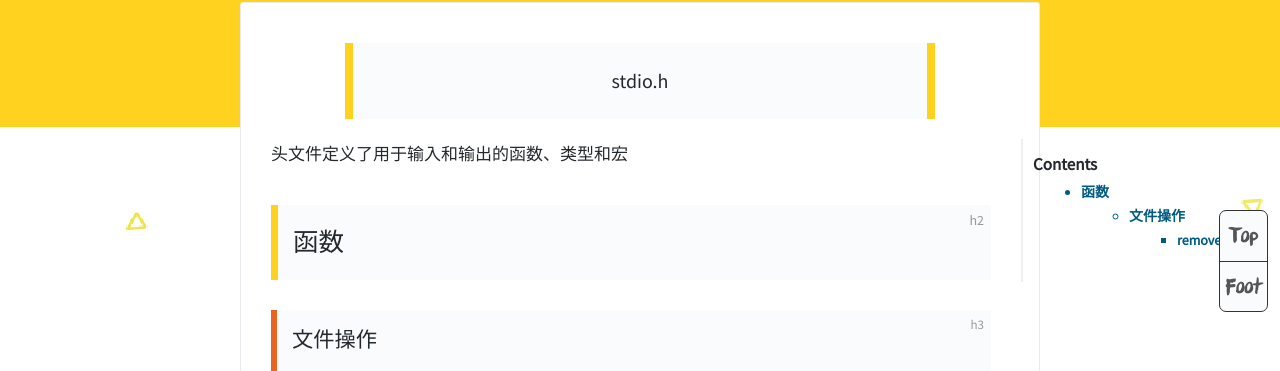
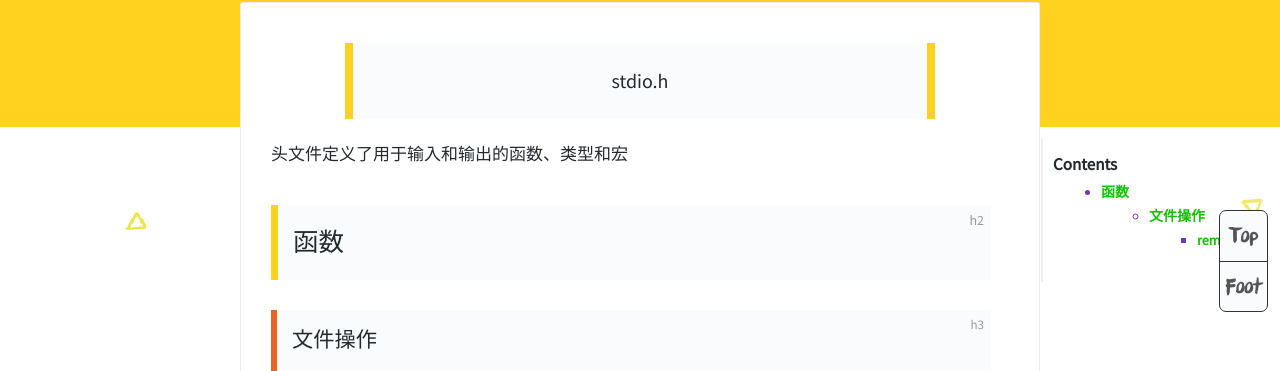
Before and after one commit to westqzy/westqzy.github.io11, a Jekyll site: the page built from _posts/2023-02-04-CL0.md, in a window 1280 px wide. Shown: the part 498-869 px from the top of the page. Built offline with Jekyll 4.4.1, drawn with Linux system fonts in a browser that asks for light colours.

Commit message:
Update style.css

```diff
--- a/assets/css/style.css
+++ b/assets/css/style.css
@@ -1134,7 +1134,7 @@ a{
   top: 80px;
   margin-bottom: 80px;
   height: fit-content;
-  margin-left: 30px;
+  margin-left: 50px;
 }
 .container .table-of-contents h2 {
   font-family: fantasy;
@@ -1145,10 +1145,10 @@ a{
   list-style-type: revert;
   font-size: 14px;
   line-height: 24px;
-  color: #005b81;
+  color: #6b3aba;
 }
 .container .table-of-contents ul a {
-  color: #005b81;
+  color: #12c205;
 }
 .container .table-of-contents ul a:hover {
   color: #e32e00;
```
